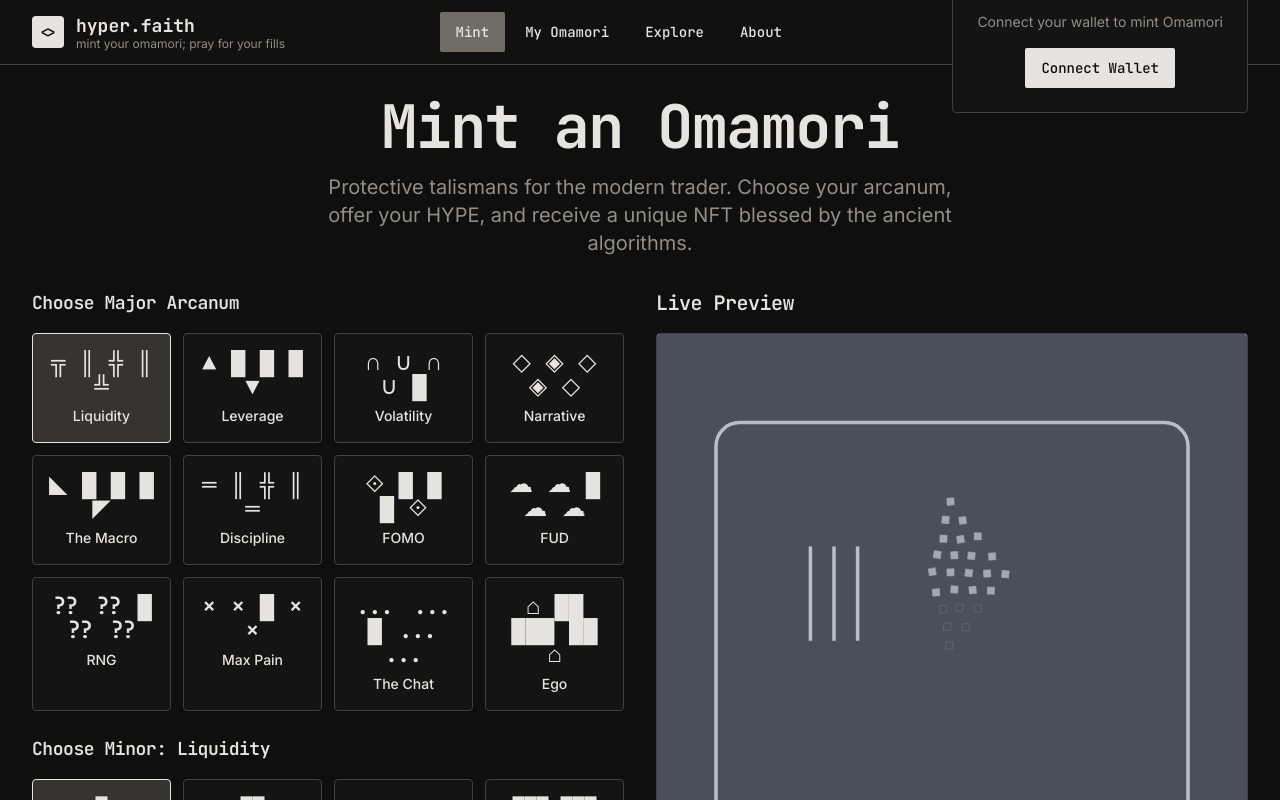
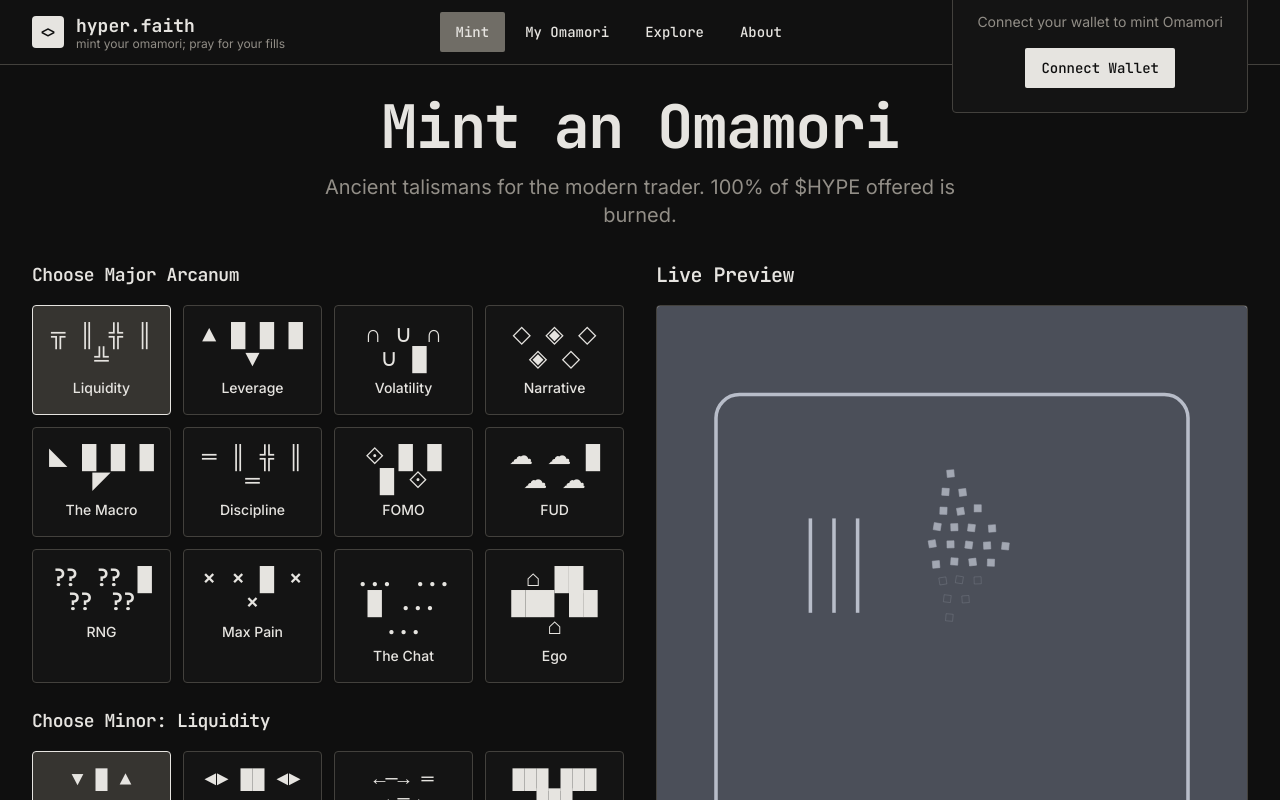
Before and after one commit to phitboy/hyper-faith, a React (Vite) app: page / in a window 1280 px wide. Shown: the top 800 px of the page. Built offline with nearby package versions, Linux system fonts and the light colour scheme.

Commit message:
Update page copy

```diff
--- a/src/pages/Mint.tsx
+++ b/src/pages/Mint.tsx
@@ -86,8 +86,7 @@ export default function Mint() {
             Mint an Omamori
           </h1>
           <p className="text-xl text-muted-foreground max-w-2xl mx-auto">
-            Protective talismans for the modern trader. Choose your arcanum,
-            offer your HYPE, and receive a unique NFT blessed by the ancient algorithms.
+            Ancient talismans for the modern trader. 100% of $HYPE offered is burned.
           </p>
         </div>
 
```
